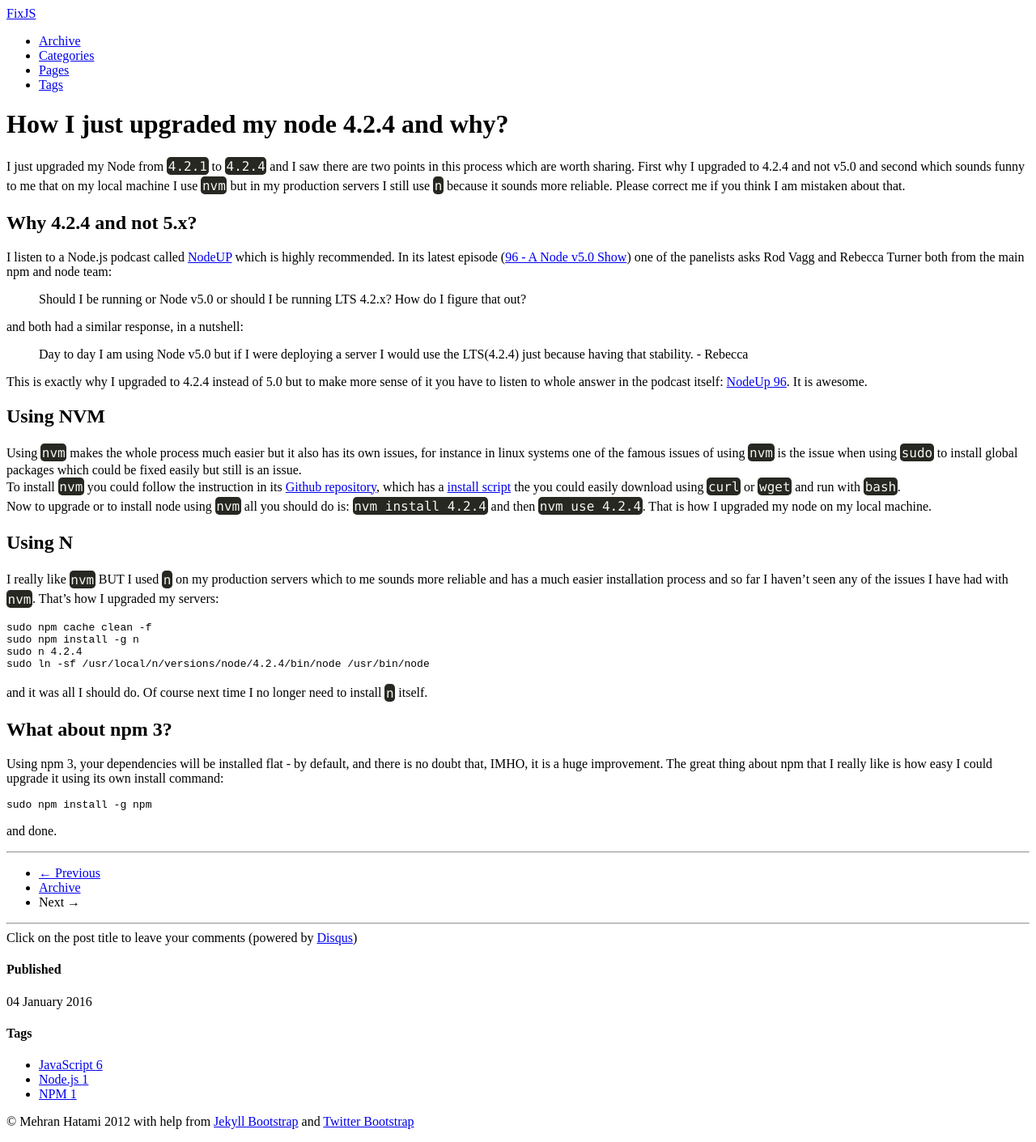
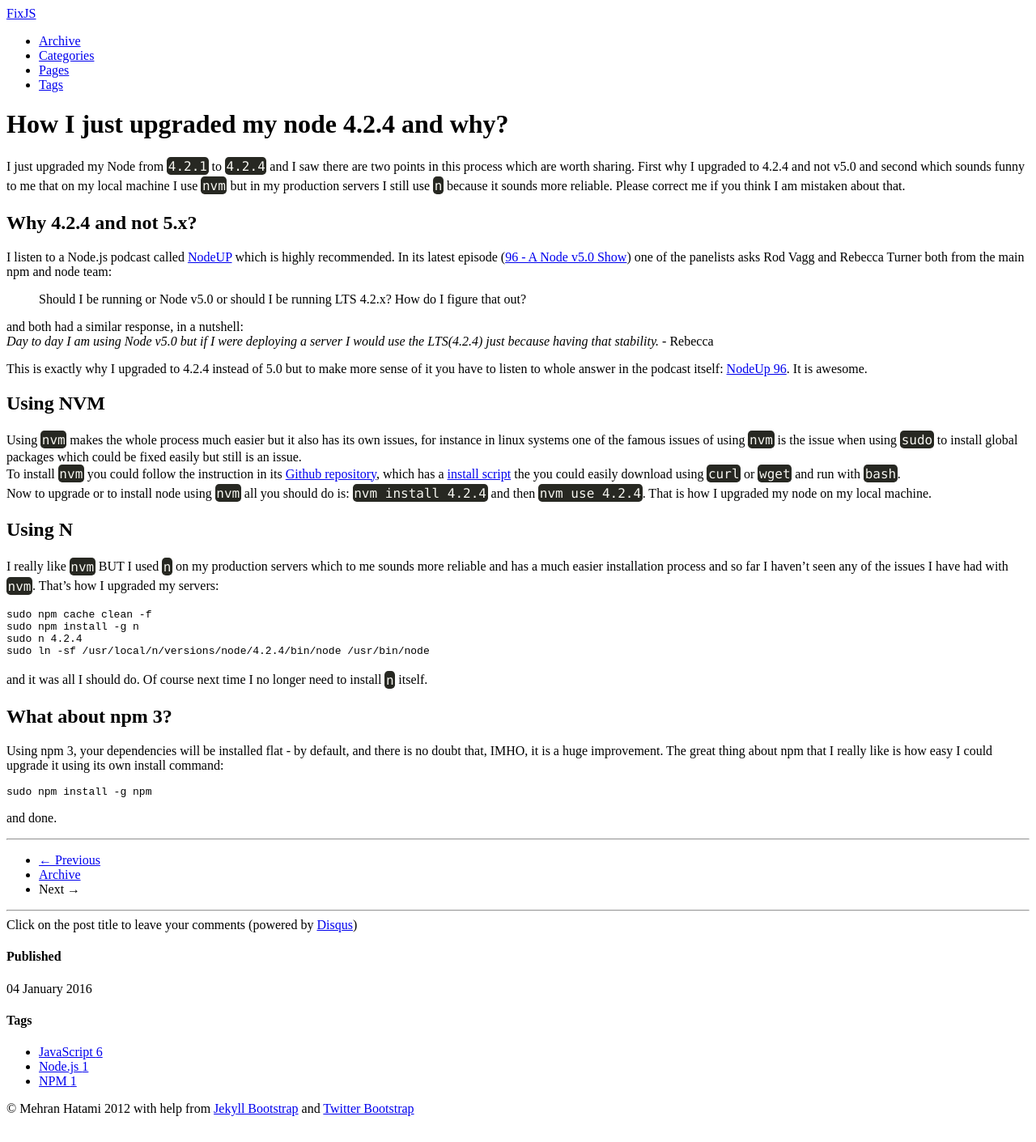
Before and after one commit to fixjs/fixjs.github.io, a Jekyll site: the page built from _posts/2016-01-04-1-how-i-just-upgraded-my-node-to-4-2-4-and-why.md, in a window 1280 px wide. Shown: the whole page at 81% size. Built offline with Jekyll 4.4.1, drawn with Linux system fonts in a browser that asks for light colours; comment, search, counter and statistics services are not loaded.

```diff
--- a/_posts/2016-01-04-1-how-i-just-upgraded-my-node-to-4-2-4-and-why.md
+++ b/_posts/2016-01-04-1-how-i-just-upgraded-my-node-to-4-2-4-and-why.md
@@ -13,7 +13,7 @@ I listen to a Node.js podcast called [NodeUP](http://nodeup.com/) which is highl
 > Should I be running or Node v5.0 or should I be running LTS 4.2.x? How do I figure that out?
 
 and both had a similar response, in a nutshell:
-> Day to day I am using Node v5.0 but if I were deploying a server I would use the LTS(4.2.4) just because having that stability. - Rebecca
+  *Day to day I am using Node v5.0 but if I were deploying a server I would use the LTS(4.2.4) just because having that stability.* - Rebecca
 
 This is exactly why I upgraded to 4.2.4 instead of 5.0 but to make more sense of it you have to listen to whole answer in the podcast itself: [NodeUp 96](http://nodeup.com/ninetysix). It is awesome.
 
```
